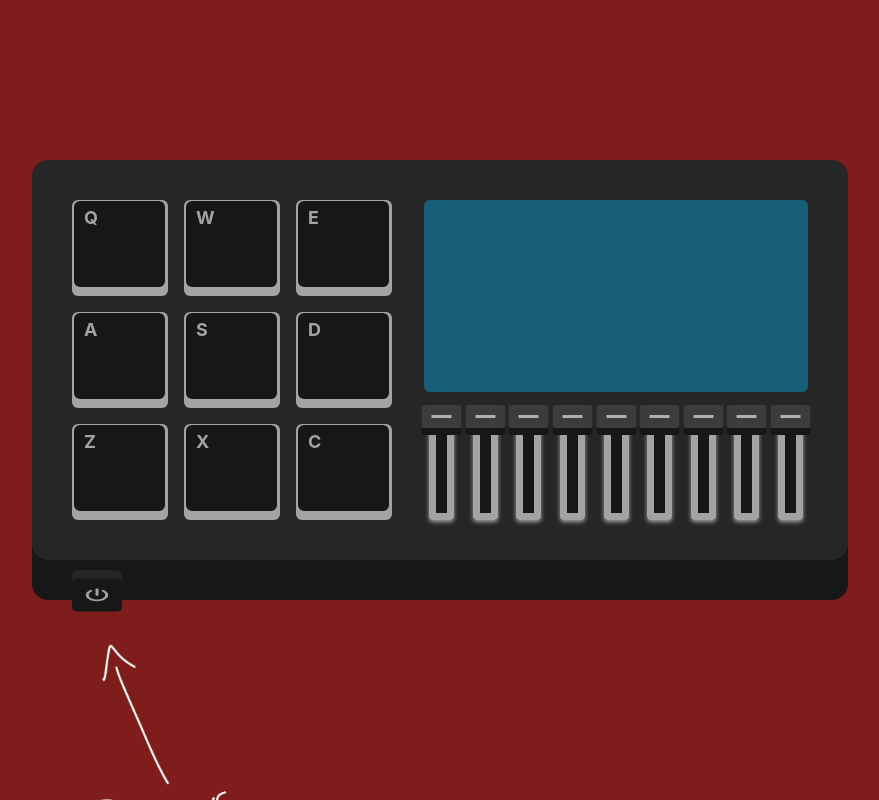
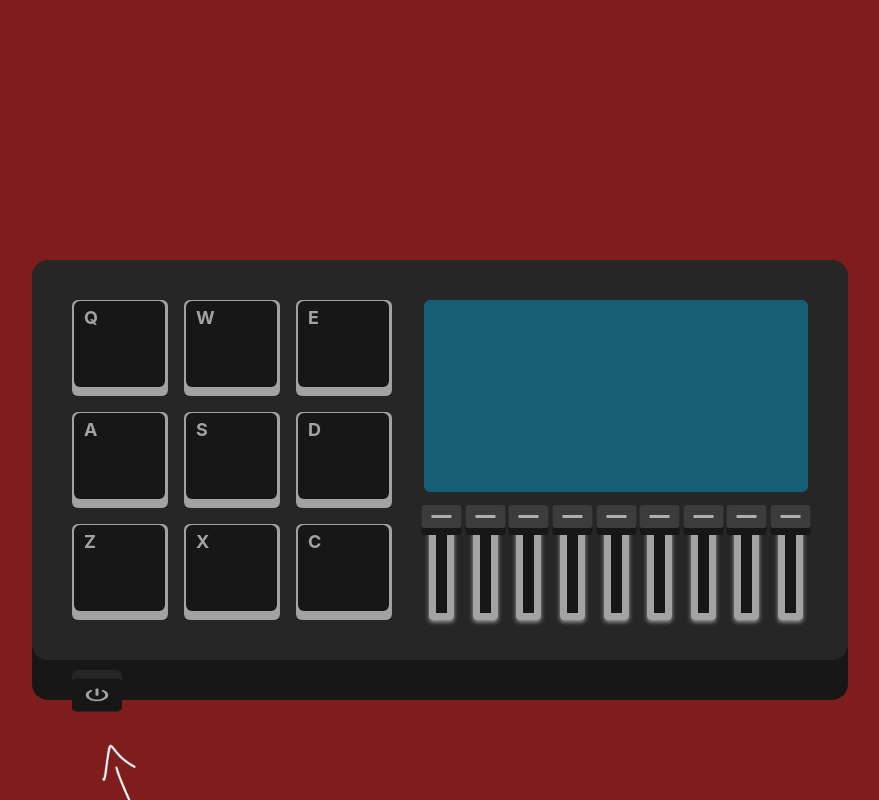
Before and after one commit to clairox/drum-machine, a React (Create React App) app: page / in a window 1280 px wide. Shown: the top 800 px of the page, without its empty margins (200-1079 px from the left). Built offline with nearby package versions, Linux system fonts and the light colour scheme.

Commit message:
Updated stying

```diff
--- a/src/App.tsx
+++ b/src/App.tsx
@@ -4,7 +4,7 @@ import DrumMachine from './components/DrumMachine';
 
 function App() {
 	return (
-		<div className="App bg-red-900 h-screen flex justify-center items-center">
+		<div className="App bg-red-900 min-h-[1000px] min-w-[1000px] h-screen flex justify-center items-center">
 			<DrumMachine />
 		</div>
 	);
--- a/src/components/DrumMachine.tsx
+++ b/src/components/DrumMachine.tsx
@@ -59,10 +59,7 @@ const DrumMachine: FunctionComponent = () => {
 	const program: MutableRefObject<ProgramItem[]> = useRef(new AudioClipLoader().getProgram());
 
 	return (
-		<div
-			id="drum-machine"
-			className="bg-neutral-900 rounded-2xl gap-8 h-[400px] scale-[0.4] sm:scale-[0.7] md:scale-[0.85] lg:scale-100 min-w-[816px]"
-		>
+		<div id="drum-machine" className="bg-neutral-900 rounded-2xl gap-8 h-[400px] min-w-[816px]">
 			<div className="relative bottom-[40px] flex bg-neutral-800 p-10 rounded-2xl gap-8">
 				<div id="drum-pad-container" className="grid grid-cols-3 gap-4">
 					{dpConfig.map((item, idx) => {
```
